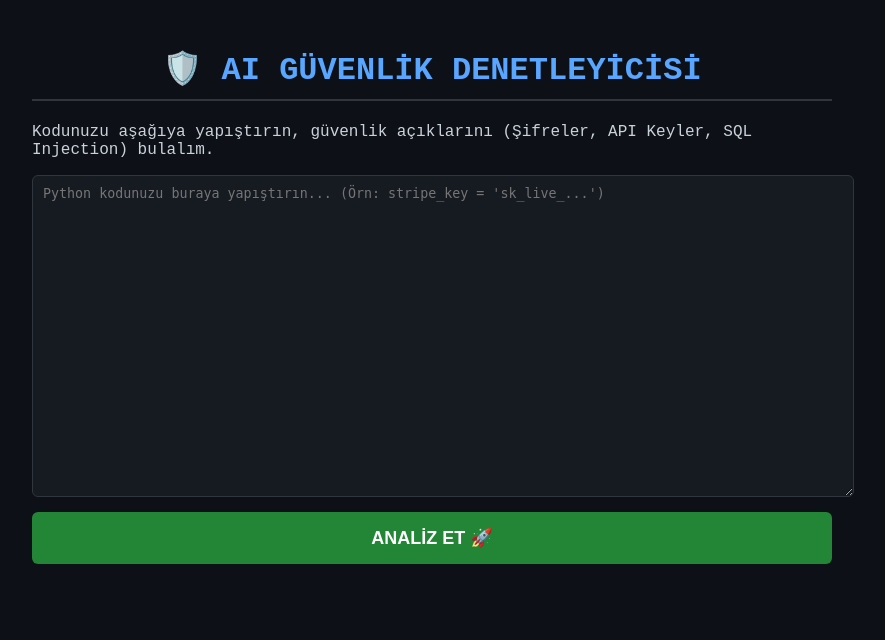
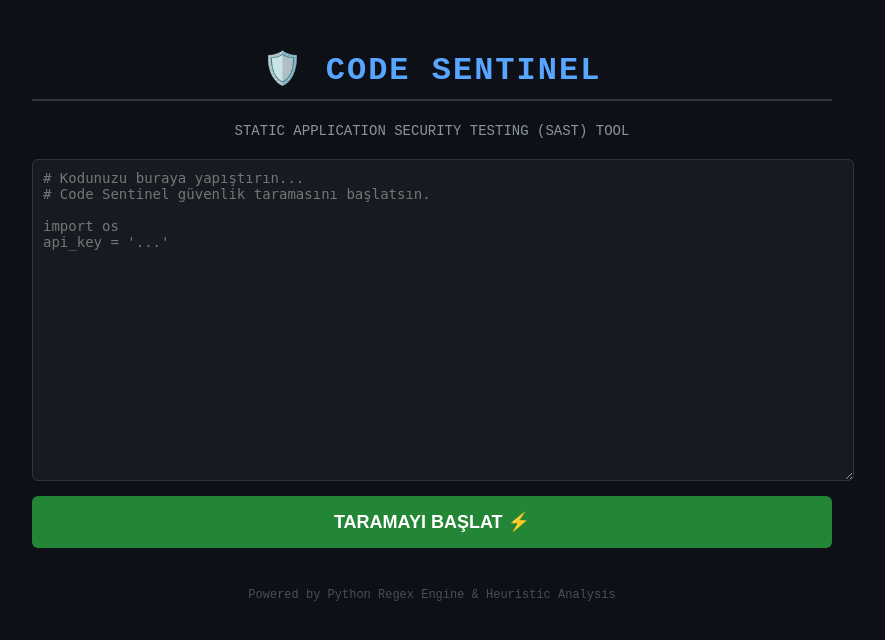
Before and after one commit to Darkshadow-dsh/ai-code-auditor, a Flask app: page / in a window 1280 px wide. Shown: the top 640 px of the page, without its empty margins (208-1093 px from the left). Run offline with Flask 3, Linux system fonts and the light colour scheme.

Commit message:
Update index.html

```diff
--- a/templates/index.html
+++ b/templates/index.html
@@ -3,7 +3,7 @@
 <head>
     <meta charset="UTF-8">
     <meta name="viewport" content="width=device-width, initial-scale=1.0">
-    <title>AI Code Auditor | Cyber Security</title>
+    <title>Code Sentinel | Security Scanner</title>
     <style>
         body {
             background-color: #0d1117;
@@ -22,6 +22,13 @@
             text-align: center;
             border-bottom: 2px solid #30363d;
             padding-bottom: 10px;
+            letter-spacing: 2px;
+        }
+        .subtitle {
+            text-align: center;
+            color: #8b949e;
+            font-size: 14px;
+            margin-bottom: 20px;
         }
         textarea {
             width: 100%;
@@ -33,6 +40,7 @@
             padding: 10px;
             font-family: monospace;
             resize: vertical;
+            font-size: 14px;
         }
         button {
             width: 100%;
@@ -45,6 +53,7 @@
             font-size: 18px;
             cursor: pointer;
             font-weight: bold;
+            transition: background 0.3s;
         }
         button:hover {
             background-color: #2ea043;
@@ -84,38 +93,53 @@
             color: #7ee787;
             font-size: 18px;
             border: 1px solid #238636;
+            margin-top: 20px;
+            border-radius: 6px;
+        }
+        .footer {
+            margin-top: 40px;
+            text-align: center;
+            font-size: 12px;
+            color: #484f58;
         }
     </style>
 </head>
 <body>
 
 <div class="container">
-    <h1>🛡️ AI GÜVENLİK DENETLEYİCİSİ</h1>
-    <p>Kodunuzu aşağıya yapıştırın, güvenlik açıklarını (Şifreler, API Keyler, SQL Injection) bulalım.</p>
+    <h1>🛡️ CODE SENTINEL</h1>
+    <div class="subtitle">STATIC APPLICATION SECURITY TESTING (SAST) TOOL</div>
 
     <form method="POST">
-        <textarea name="code_input" placeholder="Python kodunuzu buraya yapıştırın... (Örn: stripe_key = 'sk_live_...')">{{ code_input }}</textarea>
-        <button type="submit">ANALİZ ET 🚀</button>
+        <textarea name="code_input" placeholder="# Kodunuzu buraya yapıştırın...&#10;# Code Sentinel güvenlik taramasını başlatsın.&#10;&#10;import os&#10;api_key = '...' ">{{ code_input }}</textarea>
+        <button type="submit">TARAMAYI BAŞLAT ⚡</button>
     </form>
 
     {% if results %}
-        <h2 style="margin-top: 30px;">🚨 TESPİT EDİLEN RİSKLER:</h2>
+        <h2 style="margin-top: 30px; color: #ff7b72;">🚨 TESPİT EDİLEN TEHDİTLER:</h2>
         <div class="result-box">
             {% for find in results %}
                 <div class="result-item severity-{{ find.severity }}">
                     <div>
-                        <strong>{{ find.issue }}</strong> (Satır: {{ find.line }})<br>
-                        <small>{{ find.recommendation }}</small>
+                        <strong style="font-size: 1.1em;">{{ find.issue }}</strong>
+                        <span style="color: #8b949e; font-size: 0.9em;">(Satır: {{ find.line }})</span><br>
+                        <small style="opacity: 0.8;">{{ find.recommendation }}</small>
                     </div>
-                    <span style="font-weight:bold;">{{ find.severity }}</span>
+                    <div style="text-align: right;">
+                        <span style="font-weight:bold; font-size: 0.8em; background: rgba(0,0,0,0.3); padding: 4px 8px; border-radius: 4px;">{{ find.severity }}</span>
+                    </div>
                 </div>
             {% endfor %}
         </div>
     {% elif code_input %}
-        <div style="margin-top: 20px;" class="clean">
-            ✅ TEBRİKLER! Kodunuzda belirgin bir güvenlik açığı bulunamadı.
+        <div class="clean">
+            ✅ GÜVENLİ: Kritik bir zafiyet tespit edilemedi.
         </div>
     {% endif %}
+
+    <div class="footer">
+        Powered by Python Regex Engine & Heuristic Analysis
+    </div>
 </div>
 
 </body>
```
